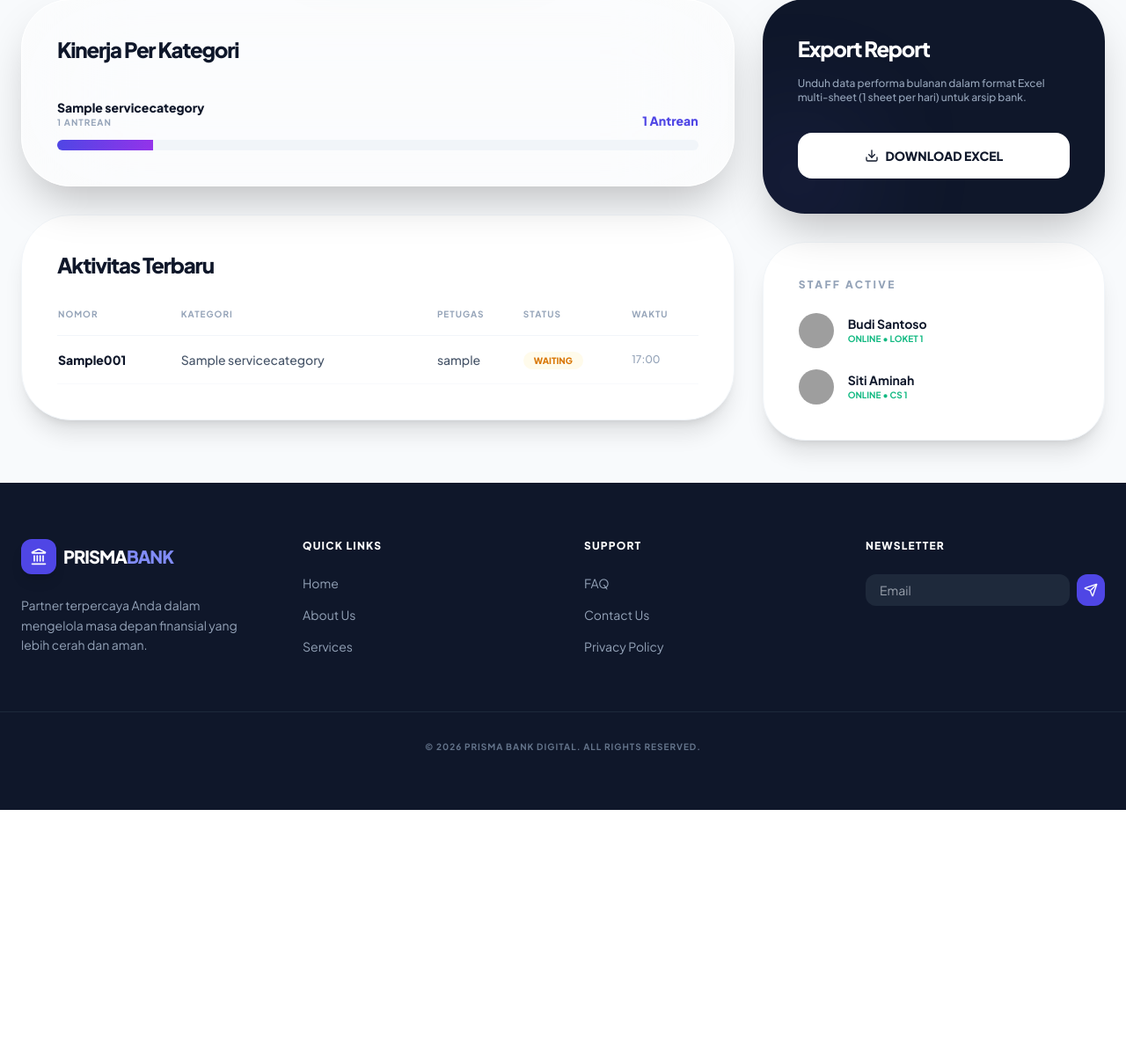
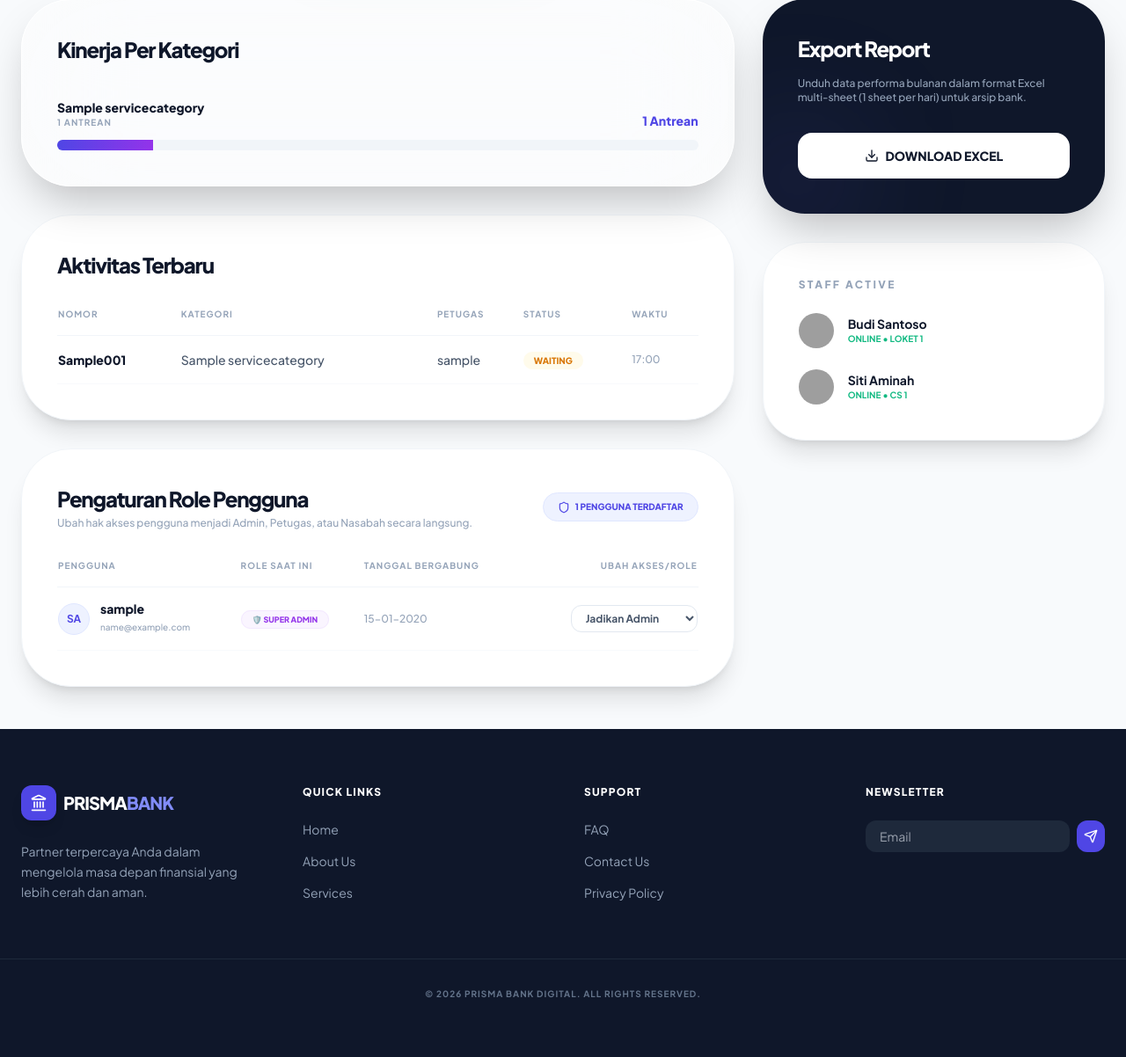
Before and after one commit to Pidsss12/PrismaBank, a Django app: page /admin-dashboard/ in a window 1280 px wide. Shown: the part 598-1800 px from the top of the page at 88% size. Before the commit the page ends 1519 px from the top, so only its background shows below. Run offline with Django 5.2, Linux system fonts and the light colour scheme; a user stored in the database is signed in; tables that the repository leaves empty hold one stand-in row (values such as "Sample post"); grey boxes marked "Sample" are stand-in pictures; some libraries are stand-ins or nearby versions; grey boxes are pictures that could not be loaded.

Commit message:
feat: implement premium live User Role Management for Admin

```diff
--- a/queues/urls.py
+++ b/queues/urls.py
@@ -15,6 +15,7 @@ urlpatterns = [
     path('monitor/', views.public_monitor, name='public_monitor'),
     path('admin-dashboard/', views.admin_dashboard, name='admin_dashboard'),
     path('admin-dashboard/export/', views.export_queues_csv, name='export_queues_csv'),
+    path('admin-dashboard/change-role/<int:user_id>/', views.change_user_role, name='change_user_role'),
 
     # API
     path('queue-status/<int:item_id>/', views.queue_status, name='queue_status'),
--- a/queues/views.py
+++ b/queues/views.py
@@ -572,6 +572,7 @@ def export_queues_csv(request):
 @user_passes_test(lambda u: u.is_superuser)
 def admin_dashboard(request):
     from django.db.models import Count, Avg, F, ExpressionWrapper, fields
+    from django.contrib.auth.models import User
 
     stats = {
         'total_queues': QueueItem.objects.count(),
@@ -594,10 +595,12 @@ def admin_dashboard(request):
         stats['formatted_wait'] = "0m 0s"
 
     recent_activity = QueueItem.objects.all().order_by('-created_at')[:10]
+    all_users = User.objects.all().select_related('profile').order_by('-date_joined')
 
     return render(request, 'queues/admin.html', {
         'stats': stats,
-        'recent_activity': recent_activity
+        'recent_activity': recent_activity,
+        'all_users': all_users
     })
 
 def queue_status(request, item_id):
@@ -653,3 +656,26 @@ def update_profile(request):
         })
 
     return JsonResponse({'status': 'error', 'message': 'Metode tidak diperbolehkan.'}, status=405)
+
+@user_passes_test(lambda u: u.is_superuser)
+def change_user_role(request, user_id):
+    from django.contrib.auth.models import User
+    user_to_change = get_object_or_404(User, id=user_id)
+
+    if request.method == 'POST':
+        new_role = request.POST.get('role')
+
+        if new_role == 'admin':
+            user_to_change.is_superuser = True
+            user_to_change.is_staff = True
+        elif new_role == 'petugas':
+            user_to_change.is_superuser = False
+            user_to_change.is_staff = True
+        else: # customer
+            user_to_change.is_superuser = False
+            user_to_change.is_staff = False
+
+        user_to_change.save()
+        messages.success(request, f"Role user {user_to_change.username} berhasil diubah ke {new_role.upper()}!")
+
+    return redirect('admin_dashboard')
--- a/templates/queues/admin.html
+++ b/templates/queues/admin.html
@@ -117,6 +117,72 @@
                     </table>
                 </div>
             </div>
+
+            <!-- User Role Management Table -->
+            <div class="bg-white p-10 rounded-[3.5rem] border border-slate-100 shadow-xl mt-8">
+                <div class="flex flex-col sm:flex-row justify-between items-start sm:items-center gap-4 mb-8">
+                    <div>
+                        <h4 class="text-2xl font-black text-slate-900 tracking-tighter">Pengaturan Role Pengguna</h4>
+                        <p class="text-xs text-slate-400 font-medium mt-1">Ubah hak akses pengguna menjadi Admin, Petugas, atau Nasabah secara langsung.</p>
+                    </div>
+                    <span class="px-4 py-2 bg-indigo-50 text-indigo-600 rounded-full text-[10px] font-black uppercase border border-indigo-100 flex items-center gap-1.5 whitespace-nowrap">
+                        <i data-lucide="shield" class="w-3.5 h-3.5"></i> {{ all_users.count }} Pengguna Terdaftar
+                    </span>
+                </div>
+                <div class="overflow-x-auto">
+                    <table class="w-full text-left">
+                        <thead>
+                            <tr class="text-[10px] font-black text-slate-400 uppercase tracking-widest border-b border-slate-100">
+                                <th class="pb-4">Pengguna</th>
+                                <th class="pb-4">Role Saat Ini</th>
+                                <th class="pb-4">Tanggal Bergabung</th>
+                                <th class="pb-4 text-right">Ubah Akses/Role</th>
+                            </tr>
+                        </thead>
+                        <tbody class="text-sm font-medium text-slate-600">
+                            {% for u in all_users %}
+                            <tr class="border-b border-slate-50 hover:bg-slate-50/50 transition-all">
+                                <td class="py-4 flex items-center gap-3">
+                                    <div class="w-9 h-9 rounded-full bg-indigo-50 border border-indigo-100 flex items-center justify-center font-bold text-indigo-600 text-xs">
+                                        {{ u.username|slice:":2"|upper }}
+                                    </div>
+                                    <div>
+                                        <p class="font-black text-slate-900 leading-tight">{{ u.username }}</p>
+                                        <p class="text-[10px] text-slate-400 font-medium mt-0.5">{{ u.email|default:"nasabah@prismabank.com" }}</p>
+                                    </div>
+                                </td>
+                                <td class="py-4">
+                                    {% if u.is_superuser %}
+                                    <span class="px-3 py-1 rounded-full text-[9px] font-black uppercase bg-purple-50 text-purple-600 border border-purple-100">
+                                        🛡️ Super Admin
+                                    </span>
+                                    {% elif u.is_staff %}
+                                    <span class="px-3 py-1 rounded-full text-[9px] font-black uppercase bg-indigo-50 text-indigo-600 border border-indigo-100">
+                                        💼 Petugas (Staff)
+                                    </span>
+                                    {% else %}
+                                    <span class="px-3 py-1 rounded-full text-[9px] font-black uppercase bg-emerald-50 text-emerald-600 border border-emerald-100">
+                                        👤 Nasabah (Client)
+                                    </span>
+                                    {% endif %}
+                                </td>
+                                <td class="py-4 text-xs text-slate-400">{{ u.date_joined|date:"d-m-Y" }}</td>
+                                <td class="py-4 text-right">
+                                    <form action="{% url 'change_user_role' u.id %}" method="POST" class="inline-flex items-center gap-1.5">
+                                        {% csrf_token %}
+                                        <select name="role" onchange="this.form.submit()" class="bg-white border border-slate-200 rounded-xl px-3 py-1.5 text-xs font-bold text-slate-600 hover:border-indigo-600 focus:outline-none transition-all cursor-pointer">
+                                            <option value="customer" {% if not u.is_staff and not u.is_superuser %}selected{% endif %}>Jadikan Nasabah</option>
+                                            <option value="petugas" {% if u.is_staff and not u.is_superuser %}selected{% endif %}>Jadikan Petugas</option>
+                                            <option value="admin" {% if u.is_superuser %}selected{% endif %}>Jadikan Admin</option>
+                                        </select>
+                                    </form>
+                                </td>
+                            </tr>
+                            {% endfor %}
+                        </tbody>
+                    </table>
+                </div>
+            </div>
         </div>
 
         <!-- Management Sidebar -->
```
